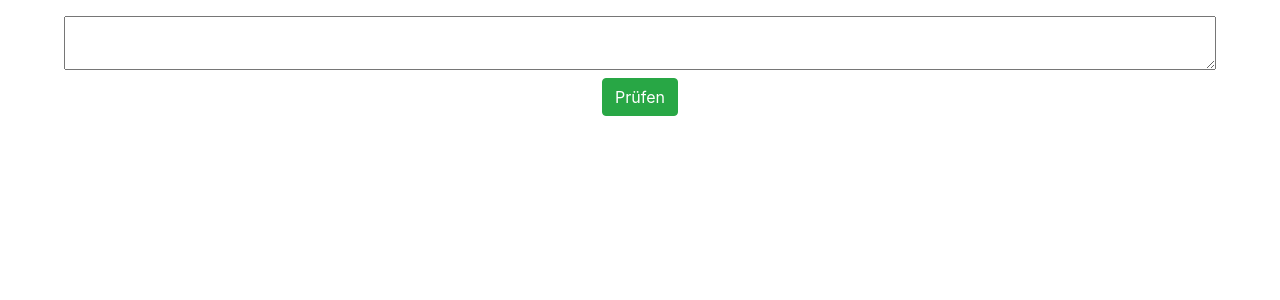
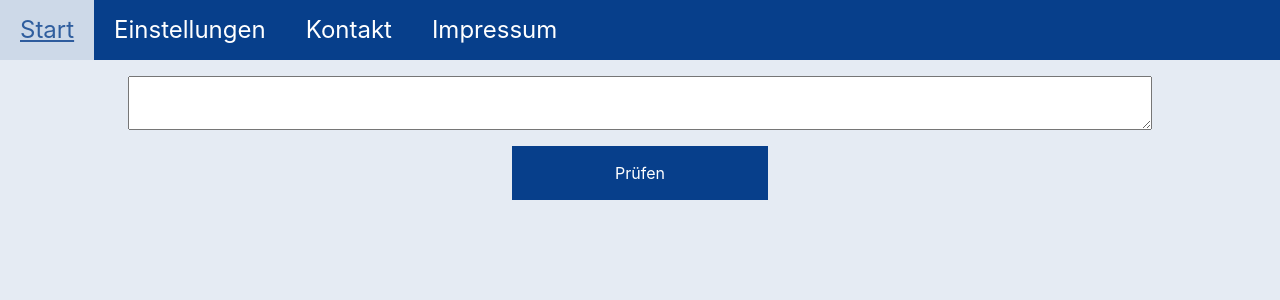
Before and after one commit to diproche/webinterface, a React (Create React App) app: page / in a window 1280 px wide. Shown: the top 300 px of the page. Built offline with nearby package versions, Linux system fonts and the light colour scheme.

Commit message:
added a navigation bar

```diff
--- /dev/null
+++ b/src/components/mainGUI/mainLayout.module.scss
@@ -0,0 +1,3 @@
+body {
+	background-color: rgba(7, 63, 139, 0.100);
+  }
--- /dev/null
+++ b/src/components/mainGUI/mainLayout.tsx
@@ -0,0 +1,11 @@
+import "bootstrap/dist/css/bootstrap.min.css";
+import React from "react";
+import mainLayout from "./mainLayout.module.scss";
+
+export class MainLayout {
+	public render() {
+		return <div className={mainLayout.page}>
+		</div>;
+	}
+}
+export default MainLayout;
--- /dev/null
+++ b/src/components/mainGUI/navBar/navBar.module.scss
@@ -0,0 +1,31 @@
+
+ul {
+	list-style-type: none;
+	margin: 0;
+	padding: 0;
+	overflow: hidden;
+	background-color: rgb(7, 63, 139);
+	position: -webkit-sticky; /* for Safari browser*/
+	position: sticky;
+	top: 0;
+  }
+
+li {
+	float: left;
+  }
+
+li a {
+	display: block;
+	color: white;
+	text-align: center;
+	padding: 12px 20px;
+	text-decoration: none;
+	font-size: 24px;
+	font-style: normal;
+  }
+
+
+li a:hover:not(.active) {
+	background-color: rgba(255, 255, 255, 0.800);
+	color: rgba(7, 62, 139, 0.800);
+}
--- /dev/null
+++ b/src/components/mainGUI/navBar/navBar.tsx
@@ -0,0 +1,11 @@
+import "bootstrap/dist/css/bootstrap.min.css";
+import React from "react";
+import navBar from "./navBar.module.scss";
+
+export class NavBar {
+	public render() {
+		return <div className={navBar.name}>
+		</div>;
+	}
+}
+export default NavBar;
--- a/src/components/proofEditor/proofEditor.module.scss
+++ b/src/components/proofEditor/proofEditor.module.scss
@@ -1,12 +1,19 @@
+
 .textInput {
 	display: block;
-	width: 90%;
+	width: 80%;
 	margin: 1rem auto 0 auto;
 }
 
 .buttons {
+	display: block;
+	background-color: rgb(7, 63, 139);
+	color: white;
+	padding: 15px 32px;
+	border: none;
+	width: 20%;
 	text-align: center;
-	margin-top: 6pt;
+	margin: 1rem auto 0 auto;
 }
 
 .IssuePositionInformation {
--- a/src/components/proofEditor/proofEditor.tsx
+++ b/src/components/proofEditor/proofEditor.tsx
@@ -2,6 +2,8 @@ import "bootstrap/dist/css/bootstrap.min.css";
 import React from "react";
 import Issue from "../../issueHandling/issue";
 import { checkProof } from "../../util/proofChecker";
+import MainLayout from "../mainGUI/mainLayout";
+import NavBar from "../mainGUI/navBar/navBar";
 import IssueInformation from "./issueInformation";
 import styles from "./proofEditor.module.scss";
 
@@ -21,29 +23,38 @@ export class ProofEditor extends React.Component<Props, State> {
 	};
 
 	public render() {
+		// return SiteLayout;
+		return <div className={styles.page}>
+			<div className={MainLayout.name}></div>
+			<div className={NavBar.name}>
+				<ul>
+					<li><a className="activeElement" href="#start">Start</a></li>
+					<li><a className="activeElement" href="#einstellungen">Einstellungen</a></li>
+					<li><a className="activeElement" href="#kontakt">Kontakt</a></li>
+					<li><a className="activeElement" href="#impressum">Impressum</a></li>
+				</ul>
+			</div>
 
-		return <div className={styles.page}>
 			<div className={styles.proofEditor}>
 				<textarea
 					className={styles.textInput}
 					value={this.state.userInput}
 					onChange={ev => this.setState({ userInput: ev.target.value })}
 				/>
-				<div className={styles.buttons}>
-					<button
-						className={"btn btn-success"}
-						onClick={this.checkInput}>
-						Prüfen
-					</button>
-				</div>
+
 			</div>
+			<button className={styles.buttons}
+				onClick={this.checkInput}>
+				Prüfen
+				</button>
+
 			<div className={styles.issuesInformation}>
 				{this.state.issues.map((issue: Issue) => {
 					return <IssueInformation
 						issue={issue} />;
 				})}
 			</div>
-		</div>;
+		</div >;
 
 	}
 
```
